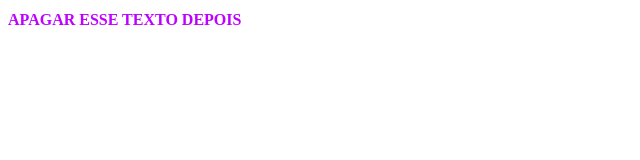
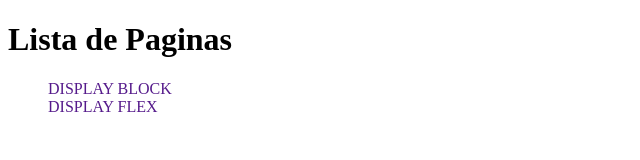
Before and after one commit to emerson-marcos/display_flex, a plain HTML site: page index.html in a window 1280 px wide. Shown: the whole page, without its empty margins (0-640 px from the left). Drawn offline with Linux system fonts and the light colour scheme.

Commit message:
feat: Criação pagina principal e inserção de propriedades no normalize

```diff
--- a/index.html
+++ b/index.html
@@ -7,9 +7,20 @@
     <link rel="stylesheet" href="root.css">
     <link rel="stylesheet" href="normalize.css">
     <link rel="stylesheet" href="style.css">
-    <title>Document</title>
+    <title>Lista de Páginas</title>
 </head>
 <body>
-    <h1 class="teste">APAGAR ESSE TEXTO DEPOIS</h1>
+    <main>
+        <h1>Lista de Paginas</h1>
+
+        <section>
+            <nav>
+                <ul>
+                    <li><a href="">DISPLAY BLOCK</a></li>
+                    <li><a href="">DISPLAY FLEX</a></li>
+                </ul>
+            </nav>
+        </section>
+    </main>
 </body>
 </html>
--- a/normalize.css
+++ b/normalize.css
@@ -6,4 +6,7 @@ ul {
     list-style: none;
 }
 
+h1{
+    text-decoration: #002688;
+}
 /* aqui pode ir adicionando outras propriedades paras as tags serem inicializadas com esses valores */
```
